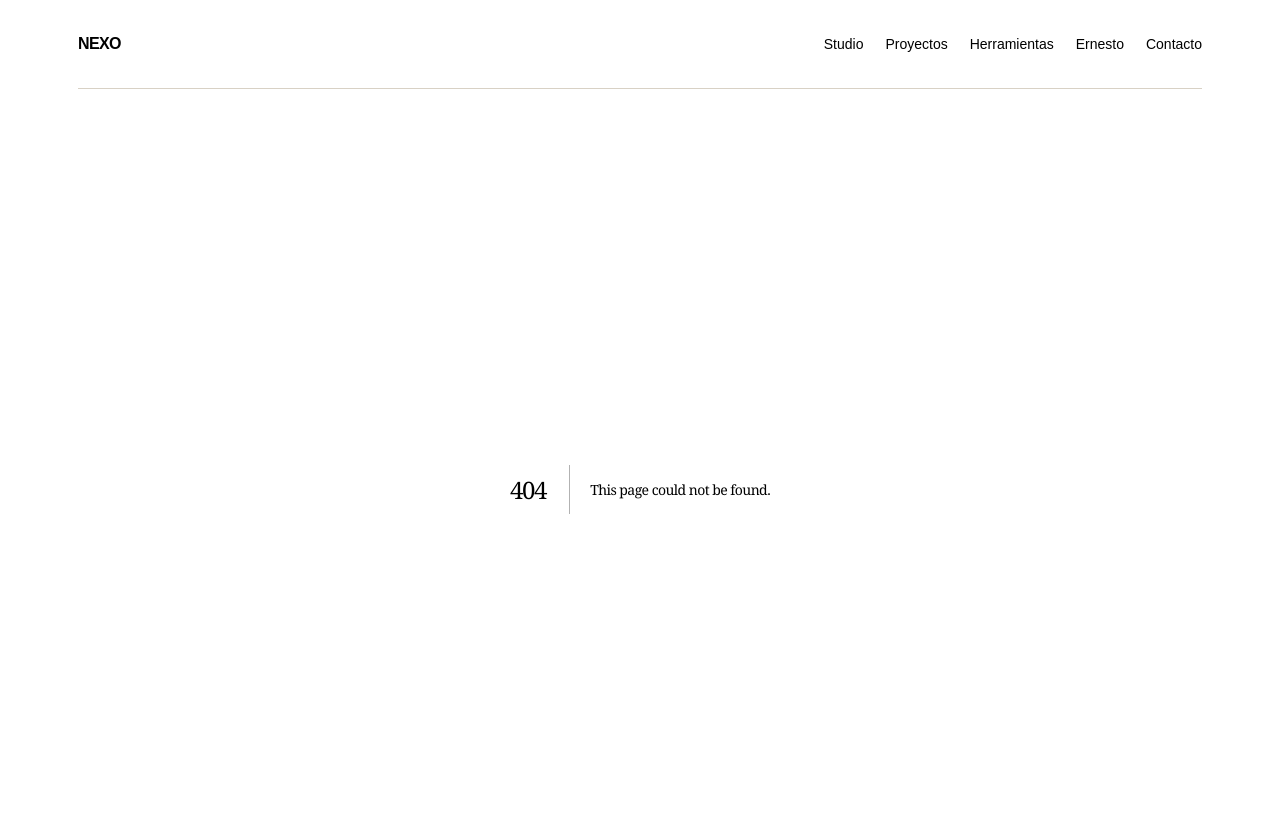
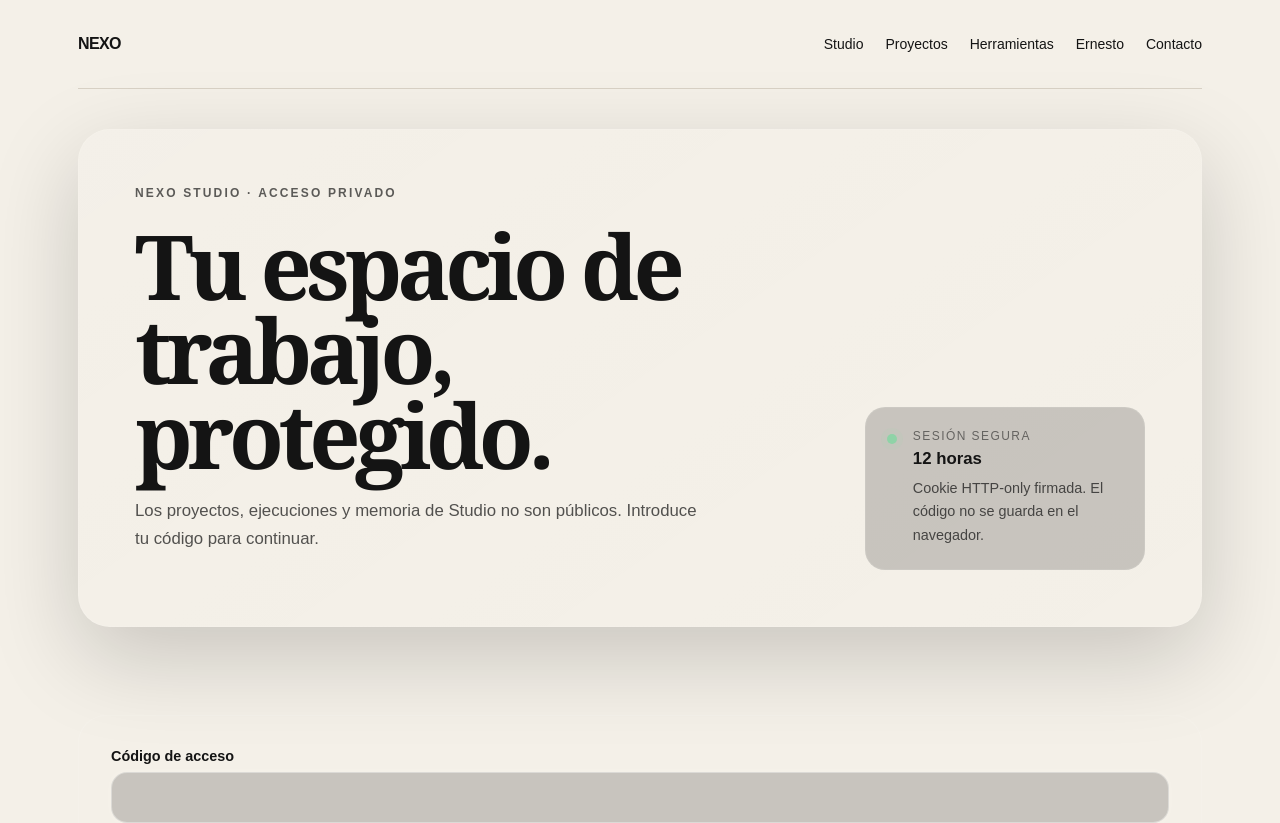
Before and after one commit to ernest196391/ernesto-rondon-nexo, a Next.js app: page /studio/login in a window 1280 px wide. Before the commit this address had no page. Shown: the top 823 px of the page. Built offline with nearby package versions, Linux system fonts and the light colour scheme.

Commit message:
feat: add premium Studio login screen

```diff
--- /dev/null
+++ b/app/studio/login/page.tsx
@@ -0,0 +1,31 @@
+"use client";
+
+import { FormEvent, useState } from "react";
+import { useRouter, useSearchParams } from "next/navigation";
+import "../studio.css";
+
+export default function StudioLoginPage() {
+  const router = useRouter();
+  const search = useSearchParams();
+  const [accessKey, setAccessKey] = useState("");
+  const [busy, setBusy] = useState(false);
+  const [error, setError] = useState("");
+
+  async function submit(event: FormEvent) {
+    event.preventDefault(); setBusy(true); setError("");
+    try {
+      const response = await fetch("/api/studio/auth/login", { method: "POST", headers: { "content-type": "application/json" }, body: JSON.stringify({ accessKey }) });
+      const data = await response.json().catch(() => ({})) as { error?: string };
+      if (!response.ok) throw new Error(data.error || "No se pudo iniciar sesión.");
+      const next = search.get("next");
+      router.replace(next && next.startsWith("/studio") ? next : "/studio");
+      router.refresh();
+    } catch (caught) { setError(caught instanceof Error ? caught.message : "No se pudo iniciar sesión."); }
+    finally { setBusy(false); }
+  }
+
+  return <main className="studio-shell" id="main-content">
+    <section className="studio-hero"><div className="studio-kicker">NEXO STUDIO · ACCESO PRIVADO</div><div className="studio-hero-grid"><div><h1>Tu espacio de trabajo, protegido.</h1><p>Los proyectos, ejecuciones y memoria de Studio no son públicos. Introduce tu código para continuar.</p></div><aside className="studio-status-card"><div className="studio-status-dot"/><div><span>Sesión segura</span><strong>12 horas</strong><p>Cookie HTTP-only firmada. El código no se guarda en el navegador.</p></div></aside></div></section>
+    <section className="studio-panel"><form className="studio-form" onSubmit={submit}><label><span>Código de acceso</span><input autoFocus autoComplete="current-password" type="password" required value={accessKey} onChange={(event) => setAccessKey(event.target.value)} /></label><button className="studio-button primary" type="submit" disabled={busy || !accessKey}>{busy ? "Comprobando…" : "Entrar a Studio →"}</button>{error ? <p className="studio-note" role="alert">{error}</p> : null}</form></section>
+  </main>;
+}
```
